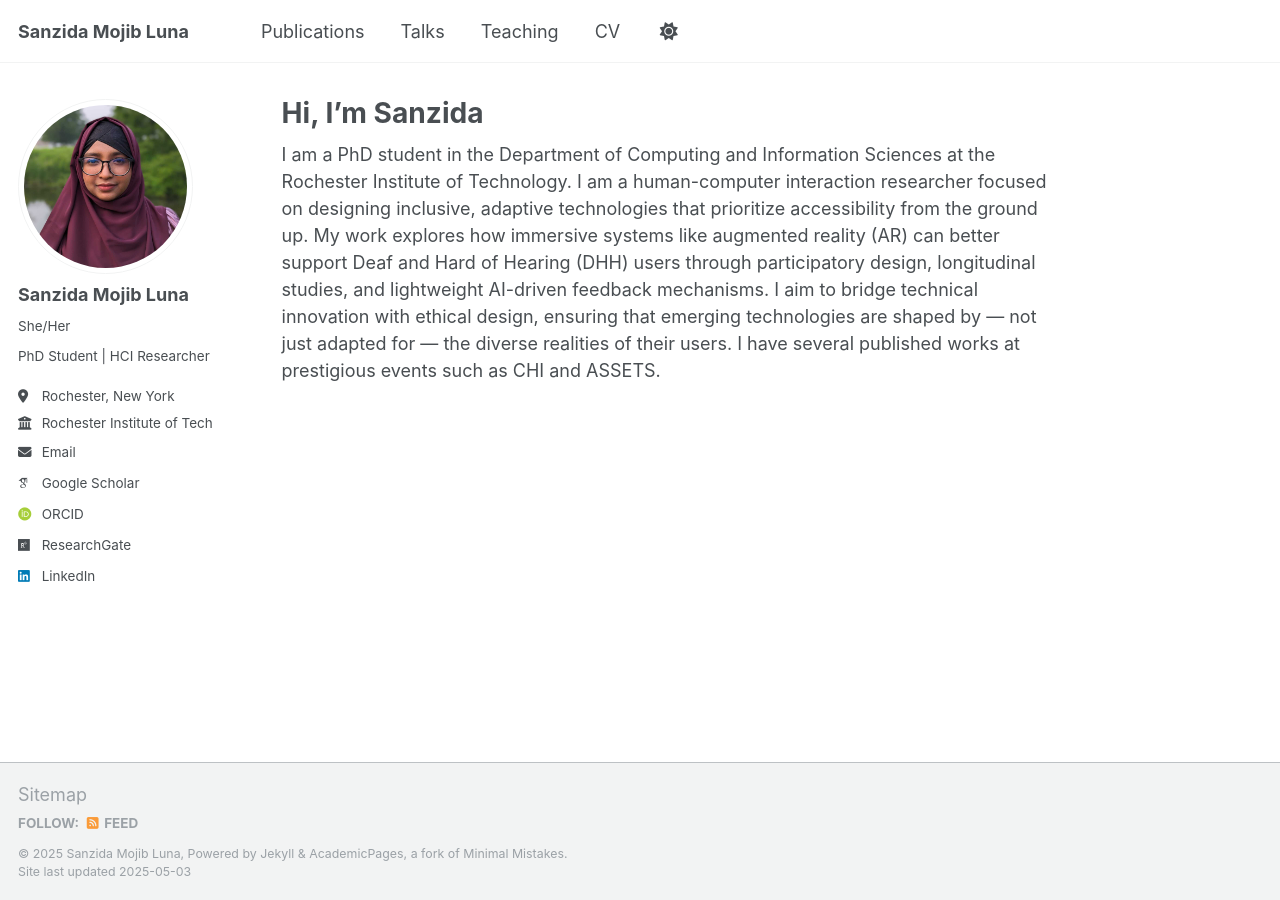
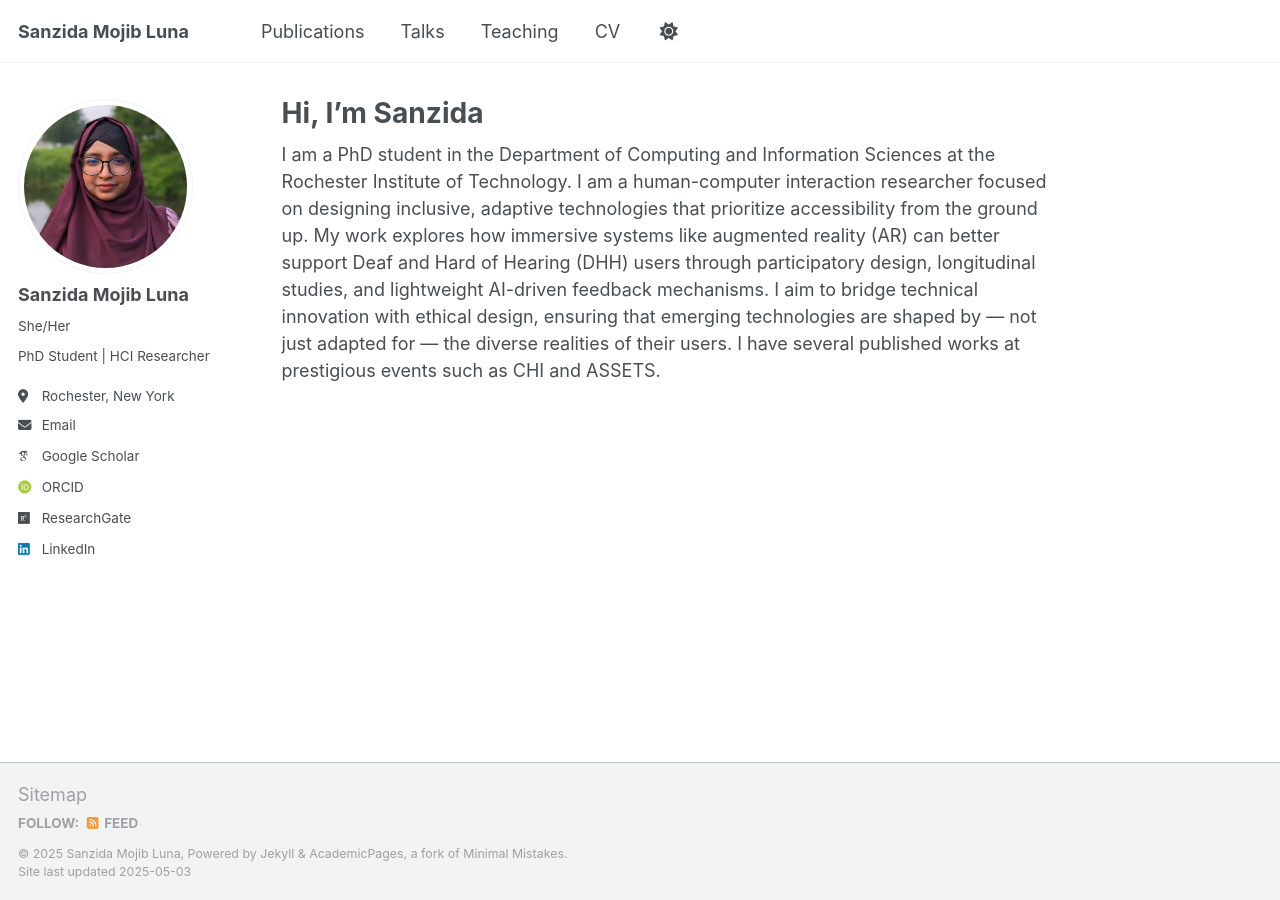
Before and after one commit to SanzidaMojibLuna/SanzidaMojibLuna.github.io, a Jekyll site: the page built from _pages/about.md, in a window 1280 px wide. Built offline with Jekyll 4.4.1, drawn with Linux system fonts in a browser that asks for light colours; some web fonts are replaced.

Commit message:
Update _config.yml

```diff
--- a/_config.yml
+++ b/_config.yml
@@ -27,7 +27,7 @@ author:
   pronouns         : "She/Her"
   bio              : "PhD Student | HCI Researcher"
   location         : "Rochester, New York"
-  employer         : "Rochester Institute of Technology"
+  employer         :
   uri              : # URL
   email            : "sl8472@rit.edu"
 
```
